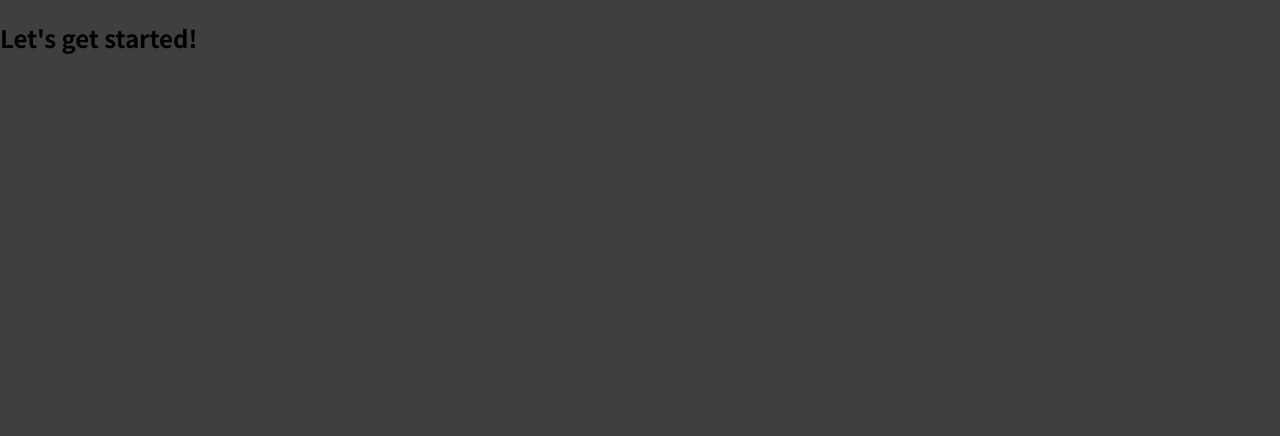
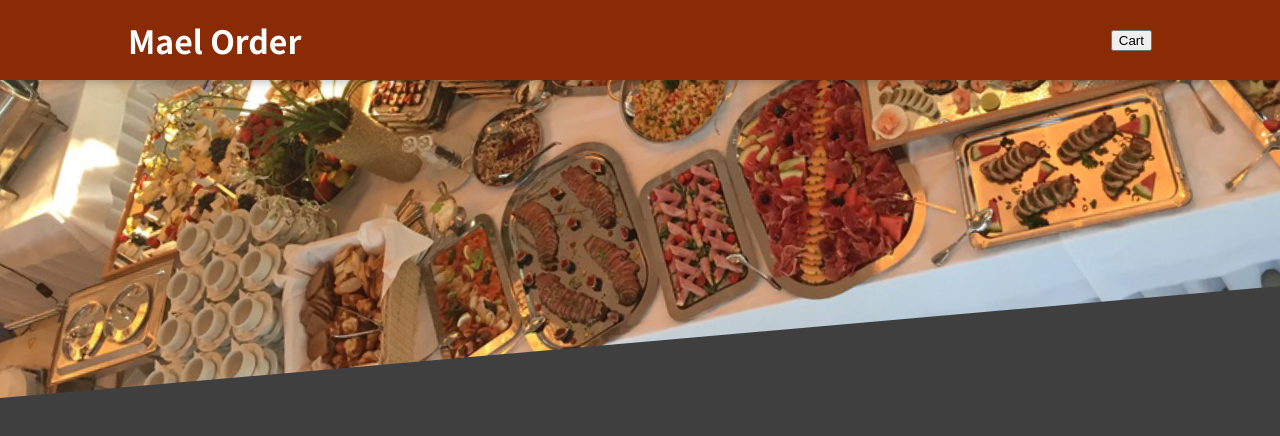
Before and after one commit to mo7ammedkhal3d/meal-order, a React (Create React App) app: page / in a window 1280 px wide. Shown: the top 436 px of the page. Built offline with nearby package versions, Linux system fonts and the light colour scheme.

Commit message:
setup UI and requiered resources

```diff
--- a/src/App.js
+++ b/src/App.js
@@ -1,8 +1,11 @@
+import React,{Fragment} from "react";
+import Header from "./components/Layout/Header";
+
 function App() {
   return (
-    <div>
-      <h2>Let's get started!</h2>
-    </div>
+    <Fragment>
+      <Header/>
+    </Fragment>
   );
 }
 
--- /dev/null
+++ b/src/components/Layout/Header.js
@@ -0,0 +1,21 @@
+import React,{Fragment} from "react";
+import mealsImage from '../../assets/images/meals.jpg';
+import classes from './Header.module.css';
+
+const Header = props =>{
+    return (
+        <Fragment>
+            <header className={classes.header}>
+                <h1>Mael Order</h1>
+                <button>
+                    Cart
+                </button>
+            </header>
+            <div className={classes['main-image']}>
+                <img src={mealsImage} alt='A table full of delicious food!'/>
+            </div>
+        </Fragment>
+    );
+}
+
+export default Header;
--- /dev/null
+++ b/src/components/Layout/Header.module.css
@@ -0,0 +1,29 @@
+.header {
+    position: fixed;
+    top: 0;
+    left: 0;
+    width: 100%;
+    height: 5rem;
+    background-color: #8a2b06;
+    color: white;
+    display: flex;
+    justify-content: space-between;
+    align-items: center;
+    padding: 0 10%;
+    box-shadow: 0 2px 8px rgba(0, 0, 0, 0.25);
+    z-index: 10;
+  }
+
+  .main-image {
+    width: 100%;
+    height: 25rem;
+    z-index: 0;
+    overflow: hidden;
+  }
+
+  .main-image img {
+    width: 110%;
+    height: 100%;
+    object-fit: cover;
+    transform: rotateZ(-5deg) translateY(-4rem) translateX(-1rem);
+  }
```
Also changed, not shown: src/components/Cart/CartIcon.js (added, +13 -0 lines), src/components/UI/HeaderCartButton.js (added, +16 -0 lines), src/components/UI/HeaderCartButton.module.css (added, +59 -0 lines), src/assets/images/meals.jpg (added).
